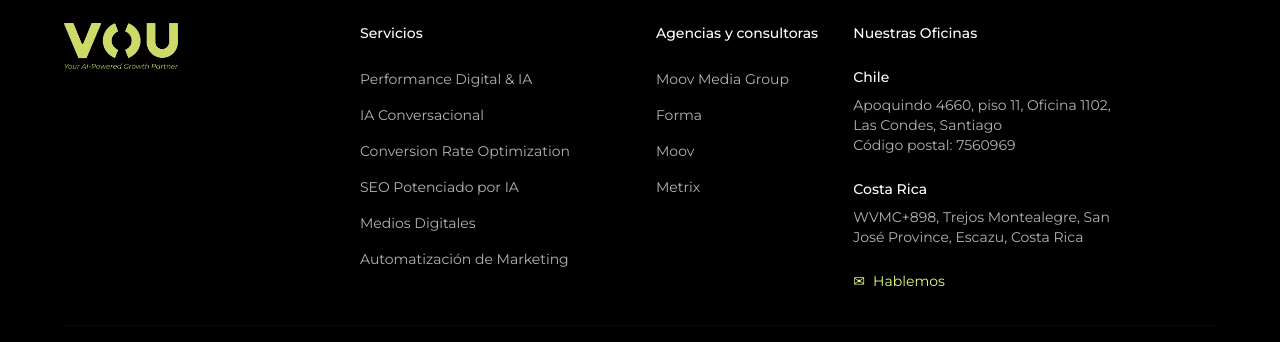
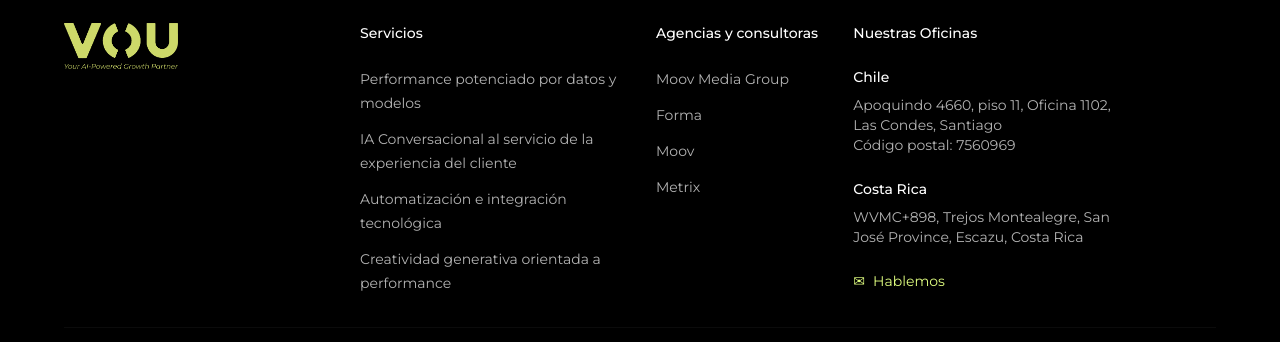
Before and after one commit to camenabart/VOU, a React (Vite) app: page / in a window 1280 px wide. Shown: the part 3789-4131 px from the top of the page. Built offline with nearby package versions, Linux system fonts and the light colour scheme.

Commit message:
Actualizar servicios del footer para coincidir con el home
- Performance potenciado por datos y modelos

- IA Conversacional al servicio de la experiencia del cliente

- Automatización e integración tecnológica

- Creatividad generativa orientada a performance

```diff
--- a/src/components/FooterSection.tsx
+++ b/src/components/FooterSection.tsx
@@ -23,12 +23,10 @@ const FooterSection = () => {
             <div className="col-span-7 md:col-span-3 order-1 md:order-1">
               <h4 className="text-white font-medium mb-6 text-sm">Servicios</h4>
               <ul className="space-y-3 text-muted-foreground">
-                <li><Link to="/servicios" className="hover:text-primary transition-colors text-sm">Performance Digital & IA</Link></li>
-                <li><Link to="/servicios" className="hover:text-primary transition-colors text-sm">IA Conversacional</Link></li>
-                <li><Link to="/servicios" className="hover:text-primary transition-colors text-sm">Conversion Rate Optimization</Link></li>
-                <li><Link to="/servicios" className="hover:text-primary transition-colors text-sm">SEO Potenciado por IA</Link></li>
-                <li><Link to="/servicios" className="hover:text-primary transition-colors text-sm">Medios Digitales</Link></li>
-                <li><Link to="/servicios" className="hover:text-primary transition-colors text-sm">Automatización de Marketing</Link></li>
+                <li><Link to="/servicios" className="hover:text-primary transition-colors text-sm">Performance potenciado por datos y modelos</Link></li>
+                <li><Link to="/servicios" className="hover:text-primary transition-colors text-sm">IA Conversacional al servicio de la experiencia del cliente</Link></li>
+                <li><Link to="/servicios" className="hover:text-primary transition-colors text-sm">Automatización e integración tecnológica</Link></li>
+                <li><Link to="/servicios" className="hover:text-primary transition-colors text-sm">Creatividad generativa orientada a performance</Link></li>
               </ul>
             </div>
 
```
